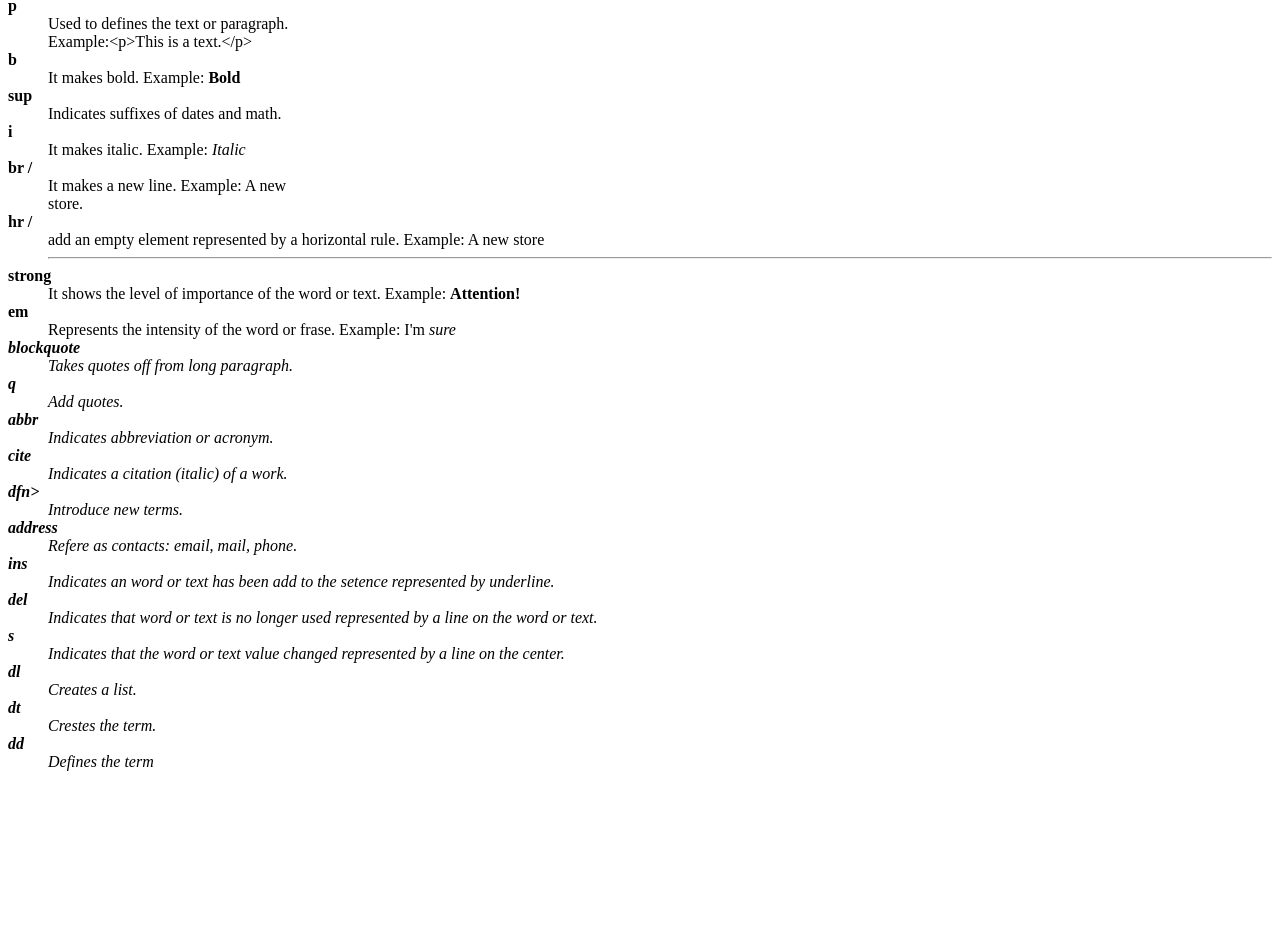
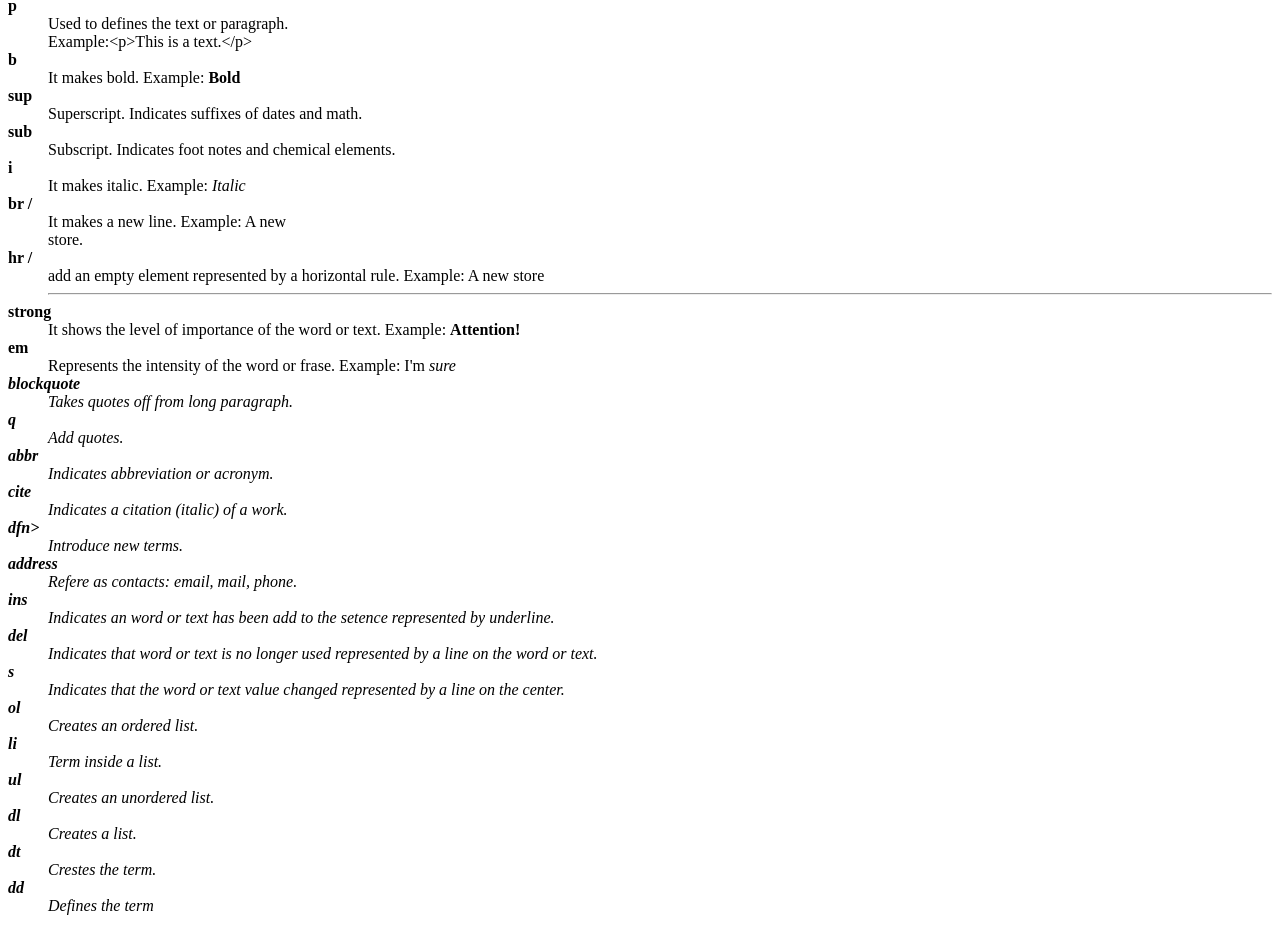
Before and after one commit to ednalda/dws1, a plain HTML site: page element_definitions.html in a window 1280 px wide. Shown: the part 479-1410 px from the top of the page. Before the commit the page ends 1266 px from the top, so only its background shows below. Drawn offline with Linux system fonts and the light colour scheme.

Commit message:
Add elements
add ol, li, ul elements

```diff
--- a/element_definitions.html
+++ b/element_definitions.html
@@ -33,7 +33,10 @@
 		<dd>It makes bold. Example: <b>Bold</b></dd>
 
 		<dt><b>sup</b></dt>
-		<dd>Indicates suffixes of dates and math.</dd>
+		<dd>Superscript. Indicates suffixes of dates and math.</dd>
+
+		<dt><b>sub</b></dt>
+		<dd>Subscript. Indicates foot notes and chemical elements.</dd>
 
 		<dt><b>i</b></dt>
 		<dd>It makes italic. Example: <i>Italic</i></dd>
@@ -77,6 +80,15 @@
 		<dt><b>s</b></dt>
 		<dd>Indicates that the word or text value changed represented by a line on the center.</dd>
 
+		<dt><b>ol</b></dt>
+		<dd>Creates an ordered list.</dd>
+
+		<dt><b>li</b></dt>
+		<dd>Term inside a list.</dd>
+
+		<dt><b>ul</b></dt>
+		<dd>Creates an unordered list.</dd>
+
 
 
         <dt><b>dl</b></dt>
```
